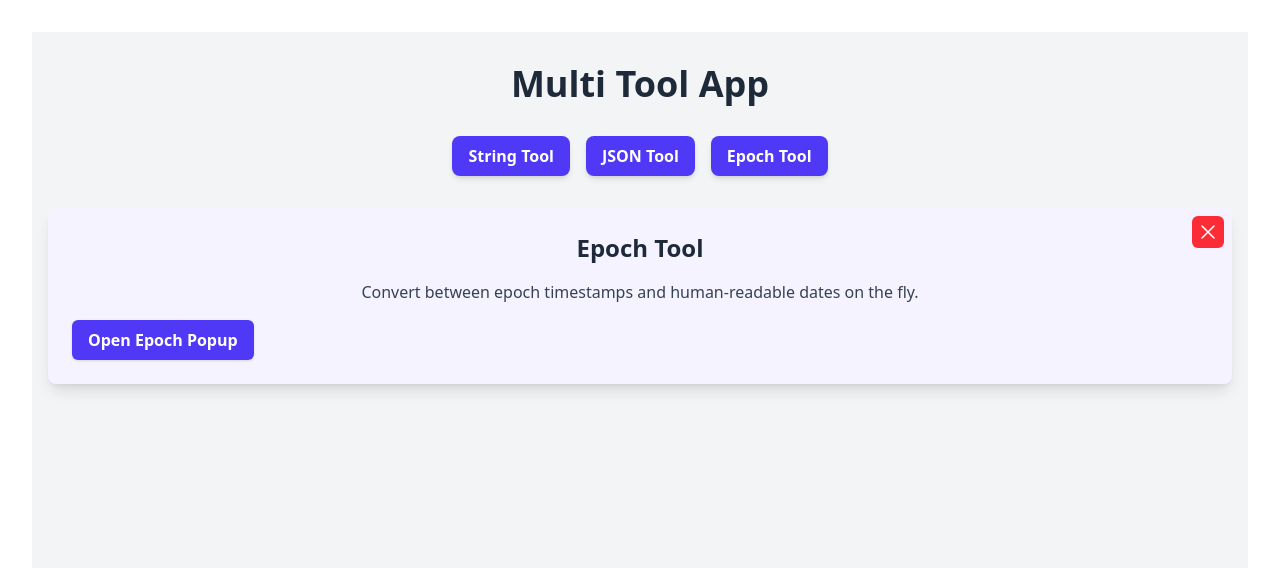
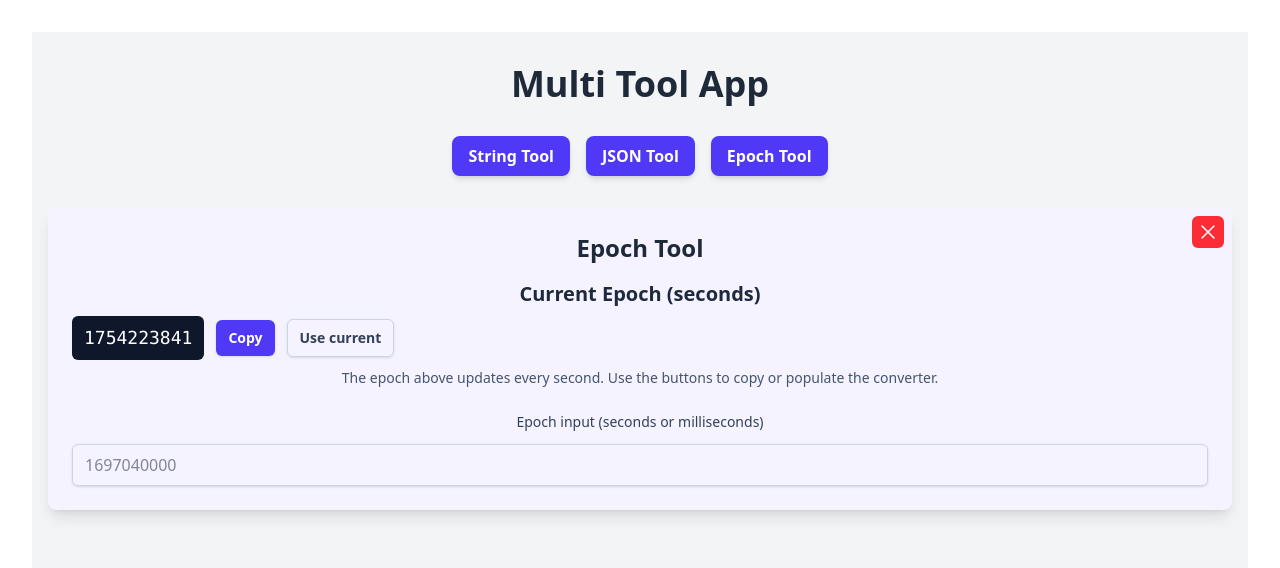
Before and after one commit to daqdev/react-ts-tailw4, a React (Vite) app: page / in a window 1280 px wide. Both pictures are taken after a click on the button "Epoch Tool". Shown: the top 568 px of the page. Built offline with nearby package versions, Linux system fonts and the light colour scheme.

Commit message:
epoch v2

```diff
--- a/src/components/EpochTool.tsx
+++ b/src/components/EpochTool.tsx
@@ -1,48 +1,18 @@
-import { useCallback, useEffect, useState } from "react";
-import type { MouseEvent as ReactMouseEvent } from "react";
-
-const POPUP_WIDTH = 360;
-const POPUP_HEIGHT = 320;
+import { useEffect, useState } from "react";
 
 export default function EpochTool() {
-    const [isOpen, setIsOpen] = useState(false);
-    const [isTransparent, setIsTransparent] = useState(false);
-    const [position, setPosition] = useState({ x: 120, y: 120 });
-    const [isDragging, setIsDragging] = useState(false);
     const [epochInput, setEpochInput] = useState("");
     const [convertedDate, setConvertedDate] = useState("");
-    const [liveEpoch, setLiveEpoch] = useState(() => Math.floor(Date.now() / 1000).toString());
+    const [copyLabel, setCopyLabel] = useState("Copy");
+    const [currentEpoch, setCurrentEpoch] = useState(() => Math.floor(Date.now() / 1000));
 
     useEffect(() => {
-        if (!isOpen || typeof window === "undefined") {
-            return;
-        }
-
-        const initialX = Math.max(
-            24,
-            (window.innerWidth - POPUP_WIDTH) / 2
-        );
-        const initialY = Math.max(
-            24,
-            (window.innerHeight - POPUP_HEIGHT) / 2
-        );
-        setPosition({ x: initialX, y: initialY });
-    }, [isOpen]);
-
-    useEffect(() => {
-        if (!isOpen) {
-            return;
-        }
-
-        const tick = () => {
-            setLiveEpoch(Math.floor(Date.now() / 1000).toString());
-        };
-
-        tick();
-        const interval = window.setInterval(tick, 1000);
+        const interval = window.setInterval(() => {
+            setCurrentEpoch(Math.floor(Date.now() / 1000));
+        }, 1000);
 
         return () => window.clearInterval(interval);
-    }, [isOpen]);
+    }, []);
 
     useEffect(() => {
         if (!epochInput.trim()) {
@@ -50,13 +20,15 @@ export default function EpochTool() {
             return;
         }
 
-        const numericValue = Number(epochInput.trim());
+        const trimmed = epochInput.trim();
+        const numericValue = Number(trimmed);
+
         if (Number.isNaN(numericValue)) {
             setConvertedDate("Invalid epoch value");
             return;
         }
 
-        const epochMs = epochInput.trim().length > 10 ? numericValue : numericValue * 1000;
+        const epochMs = trimmed.length > 10 ? numericValue : numericValue * 1000;
         const parsedDate = new Date(epochMs);
 
         if (Number.isNaN(parsedDate.getTime())) {
@@ -64,154 +36,59 @@ export default function EpochTool() {
             return;
         }
 
-        setConvertedDate(parsedDate.toLocaleString());
+        const formatted = parsedDate.toLocaleString(undefined, {
+            month: "short",
+            day: "numeric",
+            year: "numeric",
+            hour: "2-digit",
+            minute: "2-digit",
+            second: "2-digit",
+        });
+
+        setConvertedDate(formatted);
     }, [epochInput]);
 
-    const startDrag = useCallback((event: ReactMouseEvent<HTMLDivElement>) => {
-        event.preventDefault();
-        event.stopPropagation();
-
-        const startX = event.clientX;
-        const startY = event.clientY;
-        const initialX = position.x;
-        const initialY = position.y;
-
-        const handleMouseMove = (moveEvent: MouseEvent) => {
-            const deltaX = moveEvent.clientX - startX;
-            const deltaY = moveEvent.clientY - startY;
-
-            const viewportWidth = typeof window !== "undefined" ? window.innerWidth : POPUP_WIDTH;
-            const viewportHeight = typeof window !== "undefined" ? window.innerHeight : POPUP_HEIGHT;
-
-            const nextX = initialX + deltaX;
-            const nextY = initialY + deltaY;
-
-            const clampedX = Math.min(
-                Math.max(nextX, 16),
-                Math.max(viewportWidth - POPUP_WIDTH - 16, 16)
-            );
-
-            const clampedY = Math.min(
-                Math.max(nextY, 16),
-                Math.max(viewportHeight - POPUP_HEIGHT - 16, 16)
-            );
-
-            setPosition({
-                x: clampedX,
-                y: clampedY,
-            });
-        };
-
-        const handleMouseUp = () => {
-            setIsDragging(false);
-            window.removeEventListener("mousemove", handleMouseMove);
-            window.removeEventListener("mouseup", handleMouseUp);
-        };
-
-        setIsDragging(true);
-        window.addEventListener("mousemove", handleMouseMove);
-        window.addEventListener("mouseup", handleMouseUp, { once: true });
-    }, [position.x, position.y]);
-
-    const handleOpen = () => {
-        setIsTransparent(false);
-        setEpochInput("");
-        setConvertedDate("");
-        setIsOpen(true);
-    };
-
-    const handleClose = () => {
-        setIsOpen(false);
-        setIsTransparent(false);
-        setIsDragging(false);
-    };
-
-    const handleBackgroundClick = () => {
-        setIsTransparent(true);
-    };
-
-    const handlePopupClick = (event: ReactMouseEvent<HTMLDivElement>) => {
-        event.stopPropagation();
+    const handleCopy = async () => {
+        try {
+            await navigator.clipboard.writeText(currentEpoch.toString());
+            setCopyLabel("Copied!");
+            window.setTimeout(() => setCopyLabel("Copy"), 1500);
+        } catch (error) {
+            setCopyLabel("Failed");
+            window.setTimeout(() => setCopyLabel("Copy"), 1500);
+        }
     };
 
     return (
-        <div className="flex flex-col gap-4">
-            <p className="text-gray-700">
-                Convert between epoch timestamps and human-readable dates on the fly.
+        <div className="flex flex-col gap-6">
+            <div className="flex flex-col gap-2">
+                <h3 className="text-xl font-semibold text-slate-800">
+                    Current Epoch (seconds)
+                </h3>
+                <div className="flex items-center gap-3">
+                    <code className="rounded-md bg-slate-900 px-3 py-2 text-lg font-mono text-white">
+                        {currentEpoch}
+                    </code>
+                    <button
+                        onClick={handleCopy}
+                        className="rounded-md bg-indigo-600 px-3 py-2 text-sm font-semibold text-white shadow hover:bg-indigo-700 focus:outline-none focus:ring-2 focus:ring-indigo-400"
+                    >
+                        {copyLabel}
+                    </button>
+                    <button
+                        onClick={() => setEpochInput(currentEpoch.toString())}
+                        className="rounded-md border border-slate-300 px-3 py-2 text-sm font-semibold text-slate-700 shadow-sm hover:bg-slate-100 focus:outline-none focus:ring-2 focus:ring-slate-300"
+                    >
+                        Use current
+                    </button>
+                </div>
+                <p className="text-sm text-slate-600">
+                    The epoch above updates every second. Use the buttons to copy or populate the converter.
                 </p>
-            <div className="flex gap-3">
-                <button
-                    onClick={handleOpen}
-                    className="rounded-md bg-indigo-600 px-4 py-2 font-semibold text-white shadow hover:bg-indigo-700 focus:outline-none focus:ring-2 focus:ring-indigo-400"
-                >
-                    Open Epoch Popup
-                </button>
-                {isOpen && (
-                    <button
-                        onClick={handleClose}
-                        className="rounded-md bg-slate-200 px-4 py-2 font-semibold text-slate-700 shadow hover:bg-slate-300 focus:outline-none focus:ring-2 focus:ring-slate-400"
-                    >
-                        Close Popup
-                    </button>
-                )}
             </div>
 
-            {isOpen && (
-                <div
-                    className="fixed inset-0 z-50 bg-black/30"
-                    onClick={handleBackgroundClick}
-                >
-                    <div
-                        onClick={handlePopupClick}
-                        className={`absolute max-w-[90vw] rounded-xl bg-white shadow-2xl ring-1 ring-black/10 transition-opacity ${isTransparent ? "opacity-10" : "opacity-100"}`}
-                        style={{
-                            top: position.y,
-                            left: position.x,
-                            cursor: isDragging ? "grabbing" : "grab",
-                            width: POPUP_WIDTH,
-                            minWidth: 280,
-                        }}
-                    >
-                        <div
-                            className="flex items-center justify-between border-b border-slate-200 px-4 py-2 cursor-grab"
-                            onMouseDown={startDrag}
-                        >
-                            <span className="font-semibold text-slate-700">
-                                Epoch Converter
-                            </span>
-                            <button
-                                onClick={handleClose}
-                                className="rounded-md p-1 text-slate-500 hover:bg-slate-100 hover:text-slate-700"
-                                aria-label="Close popup"
-                            >
-                                <svg
-                                    xmlns="http://www.w3.org/2000/svg"
-                                    viewBox="0 0 24 24"
-                                    fill="none"
-                                    stroke="currentColor"
-                                    strokeWidth="1.5"
-                                    className="h-5 w-5"
-                                >
-                                    <path
-                                        strokeLinecap="round"
-                                        strokeLinejoin="round"
-                                        d="M6 18L18 6M6 6l12 12"
-                                    />
-                                </svg>
-                            </button>
-                        </div>
-
-                        <div className="flex flex-col gap-4 px-4 py-4">
-                            <div>
-                                <p className="text-sm font-medium text-slate-600">
-                                    Current epoch (seconds)
-                                </p>
-                                <p className="text-lg font-semibold text-slate-900" data-testid="current-epoch">
-                                    {liveEpoch}
-                                </p>
-                            </div>
-                            <div className="flex flex-col gap-2">
-                                <label className="text-sm font-medium text-slate-600" htmlFor="epoch-input">
+            <div className="flex flex-col gap-3">
+                <label className="text-sm font-medium text-slate-700" htmlFor="epoch-input">
                     Epoch input (seconds or milliseconds)
                 </label>
                 <input
@@ -227,18 +104,6 @@ export default function EpochTool() {
                     </p>
                 )}
             </div>
-                            {isTransparent && (
-                                <button
-                                    onClick={() => setIsTransparent(false)}
-                                    className="self-start rounded-md bg-amber-500 px-4 py-2 text-sm font-semibold text-white shadow hover:bg-amber-600 focus:outline-none focus:ring-2 focus:ring-amber-400"
-                                >
-                                    Restore visibility
-                                </button>
-                            )}
-                        </div>
-                    </div>
-                </div>
-            )}
         </div>
     );
 }
```
Also changed, not shown: src/routes/HomePage.tsx (+7 -9 lines). Lines whose indentation alone changed are shown as unchanged.
